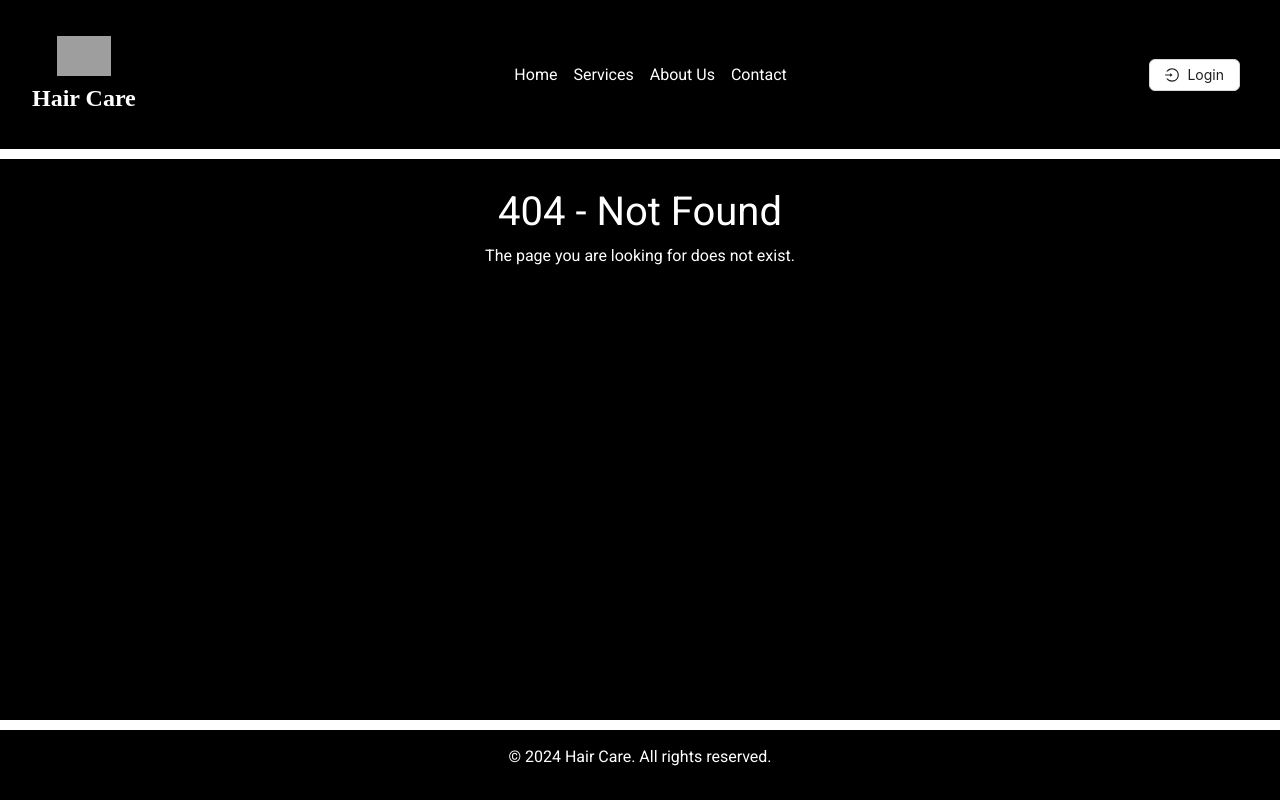
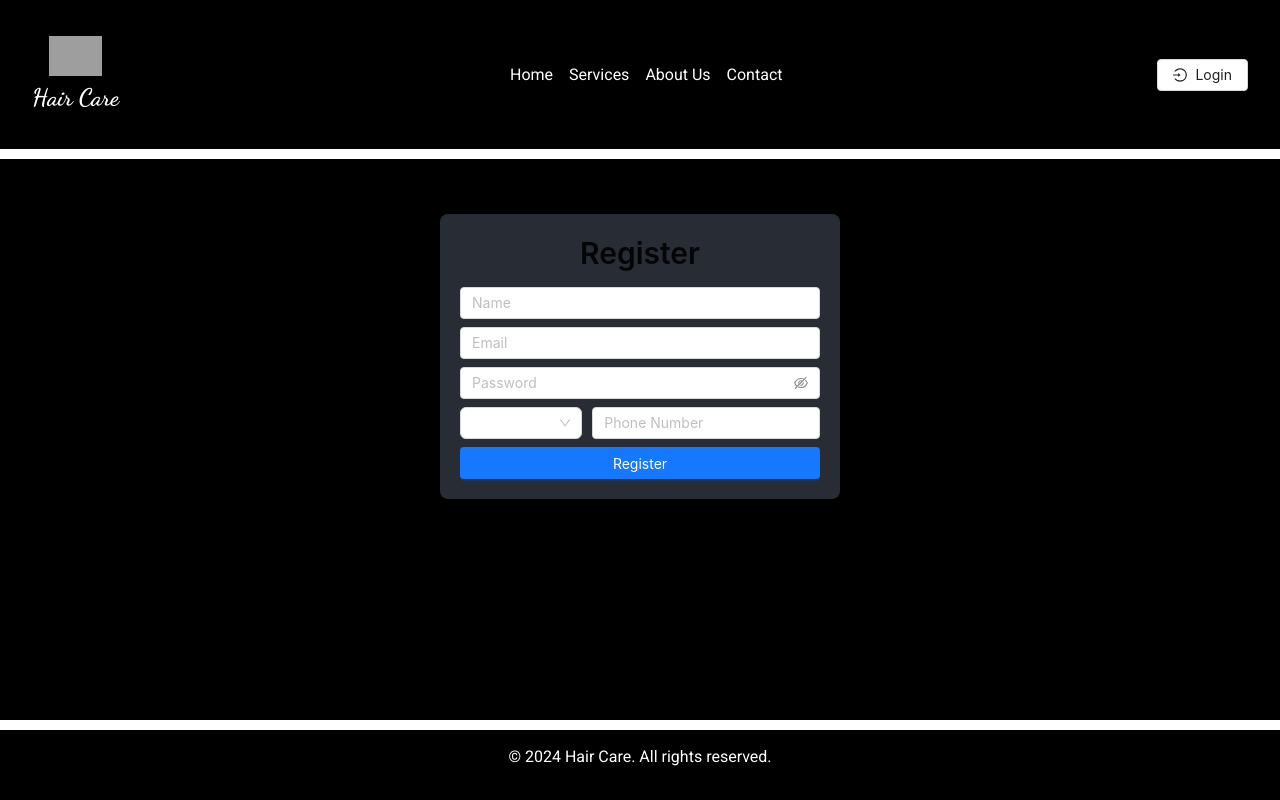
Before and after one commit to MistaKitty/haircare_frontend, a React (Vite) app: page /register in a window 1280 px wide. Before the commit this address had no page. Built offline with nearby package versions, Linux system fonts and the light colour scheme; grey boxes are pictures that could not be loaded.

Commit message:
Registration added 🛂 Added more .env 🔐 But still not working 🚧

```diff
--- a/package.json
+++ b/package.json
@@ -17,7 +17,9 @@
     "bootstrap": "^5.3.3",
     "bootstrap-icons": "^1.11.3",
     "react": "^18.3.1",
+    "react-country-flag": "^3.1.0",
     "react-dom": "^18.3.1",
+    "react-flags-select": "^2.2.3",
     "react-router-dom": "^6.26.2",
     "vite-plugin-imp": "^2.4.0"
   },
--- a/src/App.jsx
+++ b/src/App.jsx
@@ -6,6 +6,7 @@ import Appointments from "./components/Appointments";
 import NotFound from "./components/NotFound";
 import Layout from "./components/Layout";
 import Login from "./pages/Login";
+import Register from "./pages/Register";
 
 const App = () => {
   return (
@@ -16,6 +17,7 @@ const App = () => {
           <Route path="/services" element={<Services />} />
           <Route path="/appointments" element={<Appointments />} />
           <Route path="/login" element={<Login />} />
+          <Route path="/register" element={<Register />} />
           <Route path="*" element={<NotFound />} />
         </Routes>
       </Layout>
--- a/src/components/Header.css
+++ b/src/components/Header.css
@@ -1,3 +1,9 @@
+@import url("https://fonts.googleapis.com/css2?family=Dancing+Script:wght@700&display=swap");
+
+.Header {
+  background-color: #000;
+}
+
 .nav-link {
   transition: background-color 0.3s, color 0.3s;
 }
--- a/src/components/Header.jsx
+++ b/src/components/Header.jsx
@@ -1,4 +1,4 @@
-import React from "react";
+import React, { useState } from "react";
 import { useLocation, Link } from "react-router-dom";
 import { Button } from "antd";
 import {
@@ -12,10 +12,15 @@ import "./Header.css";
 const Header = () => {
   const location = useLocation();
   const isLoggedIn = localStorage.getItem("token") !== null;
+  const [menuOpen, setMenuOpen] = useState(false);
 
   const handleLogout = () => {
     localStorage.removeItem("token");
     window.location.href = "/";
+  };
+
+  const toggleMenu = () => {
+    setMenuOpen(!menuOpen);
   };
 
   return (
@@ -34,17 +39,19 @@ const Header = () => {
           <button
             className="navbar-toggler"
             type="button"
-            data-bs-toggle="collapse"
-            data-bs-target="#navbarNav"
+            onClick={toggleMenu}
             aria-controls="navbarNav"
-            aria-expanded="false"
+            aria-expanded={menuOpen}
             aria-label="Toggle navigation"
           >
             <span className="navbar-toggler-icon"></span>
           </button>
 
-          <div className="collapse navbar-collapse" id="navbarNav">
-            <ul className="navbar-nav ms-auto">
+          <div
+            className={`collapse navbar-collapse ${menuOpen ? "show" : ""}`}
+            id="navbarNav"
+          >
+            <ul className="navbar-nav mx-auto">
               <li className="nav-item">
                 <Link
                   className={`nav-link text-white ${
@@ -87,9 +94,27 @@ const Header = () => {
               </li>
             </ul>
 
-            <div className="d-flex ms-auto">
-              {!isLoggedIn ? (
-                <Link to="/login" className="me-2">
+            <div className="d-flex align-items-center">
+              {isLoggedIn ? (
+                <>
+                  <Button
+                    type="default"
+                    icon={<ShoppingCartOutlined />}
+                    className="btn-outline-light me-2"
+                  >
+                    Cart
+                  </Button>
+                  <Button
+                    type="default"
+                    icon={<LogoutOutlined />}
+                    onClick={handleLogout}
+                    className="btn-outline-light"
+                  >
+                    Logout
+                  </Button>
+                </>
+              ) : (
+                <Link to="/login" className="w-100 text-center">
                   <Button
                     type="default"
                     icon={<LoginOutlined />}
@@ -98,24 +123,6 @@ const Header = () => {
                     Login
                   </Button>
                 </Link>
-              ) : (
-                <>
-                  <Button
-                    type="default"
-                    icon={<LogoutOutlined />}
-                    onClick={handleLogout}
-                    className="btn-outline-light me-2"
-                  >
-                    Logout
-                  </Button>
-                  <Button
-                    type="default"
-                    icon={<ShoppingCartOutlined />}
-                    className="btn-outline-light"
-                  >
-                    Cart
-                  </Button>
-                </>
               )}
             </div>
           </div>
--- /dev/null
+++ b/src/data/countries.json
@@ -0,0 +1,25 @@
+[
+  { "code": "PT", "name": "Portugal", "prefix": "351", "flag": "🇵🇹" },
+  { "code": "US", "name": "United States", "prefix": "1", "flag": "🇺🇸" },
+  { "code": "GB", "name": "United Kingdom", "prefix": "44", "flag": "🇬🇧" },
+  { "code": "FR", "name": "France", "prefix": "33", "flag": "🇫🇷" },
+  { "code": "DE", "name": "Germany", "prefix": "49", "flag": "🇩🇪" },
+  { "code": "ES", "name": "Spain", "prefix": "34", "flag": "🇪🇸" },
+  { "code": "IT", "name": "Italy", "prefix": "39", "flag": "🇮🇹" },
+  { "code": "BR", "name": "Brazil", "prefix": "55", "flag": "🇧🇷" },
+  { "code": "CA", "name": "Canada", "prefix": "1", "flag": "🇨🇦" },
+  { "code": "AU", "name": "Australia", "prefix": "61", "flag": "🇦🇺" },
+  { "code": "IN", "name": "India", "prefix": "91", "flag": "🇮🇳" },
+  { "code": "CN", "name": "China", "prefix": "86", "flag": "🇨🇳" },
+  { "code": "JP", "name": "Japan", "prefix": "81", "flag": "🇯🇵" },
+  { "code": "RU", "name": "Russia", "prefix": "7", "flag": "🇷🇺" },
+  { "code": "ZA", "name": "South Africa", "prefix": "27", "flag": "🇿🇦" },
+  { "code": "NG", "name": "Nigeria", "prefix": "234", "flag": "🇳🇬" },
+  { "code": "NL", "name": "Netherlands", "prefix": "31", "flag": "🇳🇱" },
+  { "code": "CH", "name": "Switzerland", "prefix": "41", "flag": "🇨🇭" },
+  { "code": "SE", "name": "Sweden", "prefix": "46", "flag": "🇸🇪" },
+  { "code": "AT", "name": "Austria", "prefix": "43", "flag": "🇦🇹" },
+  { "code": "DK", "name": "Denmark", "prefix": "45", "flag": "🇩🇰" },
+  { "code": "NO", "name": "Norway", "prefix": "47", "flag": "🇳🇴" },
+  { "code": "FI", "name": "Finland", "prefix": "358", "flag": "🇫🇮" }
+]
--- a/src/pages/Login.css
+++ b/src/pages/Login.css
@@ -1,18 +1,26 @@
 .container {
   max-width: 400px;
-  margin-top: 50px;
-}
-
-.custom-input {
-  width: 100%;
-  border-radius: 4px;
-}
-
-.custom-button {
-  width: 100%;
-  border-radius: 4px;
+  margin: 50px auto;
+  padding: 20px;
+  background-color: #282c34;
+  border-radius: 8px;
 }
 
 .login-form {
   margin-top: 20px;
 }
+
+.custom-button {
+  border-radius: 4px;
+}
+
+.ant-btn {
+  width: 100%;
+  border-radius: 4px;
+}
+
+.ant-input,
+.ant-input-password {
+  width: 100%;
+  border-radius: 4px;
+}
--- a/src/pages/Login.jsx
+++ b/src/pages/Login.jsx
@@ -1,9 +1,11 @@
 import React, { useState } from "react";
 import { useNavigate } from "react-router-dom";
 import axios from "axios";
-import { Input, Button, Spin } from "antd";
+import { Input, Button, Spin, Typography, Alert, Space } from "antd";
 import "bootstrap/dist/css/bootstrap.min.css";
 import "./Login.css";
+
+const { Title } = Typography;
 
 const isRemote = import.meta.env.VITE_APP_USE_REMOTE === "true";
 
@@ -20,14 +22,15 @@ const Login = () => {
     setError("");
 
     const apiUrl = isRemote
-      ? import.meta.env.VITE_API_URL_REMOTE
-      : import.meta.env.VITE_BACKEND_URL;
+      ? import.meta.env.VITE_API_URL_REMOTE + "/api/auth/login"
+      : import.meta.env.VITE_BACKEND_URL + "/api/auth/login";
 
     try {
-      const response = await axios.post(`${apiUrl}/auth/login`, {
+      const response = await axios.post(apiUrl, {
         email,
         password,
       });
+
       if (response.data.token) {
         localStorage.setItem("token", response.data.token);
         navigate("/");
@@ -45,52 +48,65 @@ const Login = () => {
     }
   };
 
+  const handleRegister = () => {
+    navigate("/register");
+  };
+
   return (
     <div className="container">
-      <h2>Login</h2>
-      {error && <div className="alert alert-danger">{error}</div>}
+      <Title level={2} style={{ textAlign: "center", color: "white" }}>
+        Login
+      </Title>
+      {error && (
+        <Alert
+          message={error}
+          type="error"
+          showIcon
+          style={{ marginBottom: 16 }}
+        />
+      )}
       <form onSubmit={handleSubmit} className="login-form">
-        <div className="mb-3">
-          <label htmlFor="email" className="form-label">
-            Email
-          </label>
+        <Space direction="vertical" style={{ width: "100%" }}>
           <Input
             type="email"
-            id="email"
+            placeholder="Email"
             size="large"
             value={email}
             onChange={(e) => setEmail(e.target.value)}
             required
-            className="custom-input"
           />
-        </div>
-        <div className="mb-3">
-          <label htmlFor="password" className="form-label">
-            Password
-          </label>
           <Input.Password
-            id="password"
+            placeholder="Password"
             size="large"
             value={password}
             onChange={(e) => setPassword(e.target.value)}
             required
-            className="custom-input"
           />
-        </div>
           <div className="text-center">
             {loading ? (
               <Spin size="large" />
             ) : (
+              <Space style={{ width: "100%", justifyContent: "space-between" }}>
                 <Button
                   type="primary"
                   htmlType="submit"
                   size="large"
-              className="custom-button"
+                  style={{ flex: 1, marginRight: "10px" }}
                 >
                   Login
                 </Button>
+                <Button
+                  type="default"
+                  size="large"
+                  onClick={handleRegister}
+                  style={{ flex: 1 }}
+                >
+                  Registar
+                </Button>
+              </Space>
             )}
           </div>
+        </Space>
       </form>
     </div>
   );
--- /dev/null
+++ b/src/pages/Register.jsx
@@ -0,0 +1,133 @@
+import React, { useState } from "react";
+import { Input, Button, Typography, Alert, Space, Select } from "antd";
+import axios from "axios";
+import { useNavigate } from "react-router-dom";
+import CountryFlag from "react-country-flag";
+import countries from "../data/countries.json";
+
+const { Title } = Typography;
+const { Option } = Select;
+
+const isRemote = import.meta.env.VITE_APP_USE_REMOTE === "true";
+
+const Register = () => {
+  const [name, setName] = useState("");
+  const [email, setEmail] = useState("");
+  const [password, setPassword] = useState("");
+  const [phonePrefix, setPhonePrefix] = useState("");
+  const [phoneNumber, setPhoneNumber] = useState("");
+  const [error, setError] = useState("");
+  const [loading, setLoading] = useState(false);
+  const navigate = useNavigate();
+
+  const handleSubmit = async (e) => {
+    e.preventDefault();
+    setLoading(true);
+    setError("");
+
+    const apiUrl = isRemote
+      ? import.meta.env.VITE_API_URL_REMOTE + "/api/user"
+      : import.meta.env.VITE_BACKEND_URL + "/api/user";
+
+    try {
+      const response = await axios.post(apiUrl, {
+        name,
+        email,
+        password,
+        phonePrefix: phonePrefix.replace("+", ""),
+        phoneNumber,
+      });
+
+      if (response.data.success) {
+        navigate("/login");
+      } else {
+        setError(response.data.message || "Registration failed");
+      }
+    } catch (err) {
+      if (err.response && err.response.data && err.response.data.message) {
+        setError(err.response.data.message);
+      } else {
+        setError("Registration failed: Unexpected error");
+      }
+    } finally {
+      setLoading(false);
+    }
+  };
+
+  return (
+    <div className="container">
+      <Title level={2} style={{ textAlign: "center" }}>
+        Register
+      </Title>
+      {error && (
+        <Alert
+          message={error}
+          type="error"
+          showIcon
+          style={{ marginBottom: 16 }}
+        />
+      )}
+      <form onSubmit={handleSubmit}>
+        <Space direction="vertical" style={{ width: "100%" }}>
+          <Input
+            placeholder="Name"
+            value={name}
+            onChange={(e) => setName(e.target.value)}
+            required
+          />
+          <Input
+            type="email"
+            placeholder="Email"
+            value={email}
+            onChange={(e) => setEmail(e.target.value)}
+            required
+          />
+          <Input.Password
+            placeholder="Password"
+            value={password}
+            onChange={(e) => setPassword(e.target.value)}
+            required
+          />
+          <div style={{ display: "flex", alignItems: "center", width: "100%" }}>
+            <Select
+              placeholder="Prefix"
+              value={phonePrefix}
+              onChange={setPhonePrefix}
+              required
+              style={{ width: "50%" }}
+            >
+              {countries.map((country) => (
+                <Option key={country.code} value={country.prefix}>
+                  <span style={{ display: "flex", alignItems: "center" }}>
+                    <CountryFlag
+                      countryCode={country.code}
+                      svg
+                      style={{
+                        width: "1.5em",
+                        height: "1.5em",
+                        marginRight: "8px",
+                      }}
+                    />
+                    {country.code.toUpperCase()} (+{country.prefix}){" "}
+                  </span>
+                </Option>
+              ))}
+            </Select>
+            <Input
+              placeholder="Phone Number"
+              value={phoneNumber}
+              onChange={(e) => setPhoneNumber(e.target.value)}
+              required
+              style={{ marginLeft: "10px", width: "90%" }}
+            />
+          </div>
+          <Button type="primary" htmlType="submit" loading={loading}>
+            Register
+          </Button>
+        </Space>
+      </form>
+    </div>
+  );
+};
+
+export default Register;
```
Also changed, not shown: src/pages/Register.css (added), 1 other file (tests, documents, lock files or other folders). Lines whose indentation alone changed are shown as unchanged.
